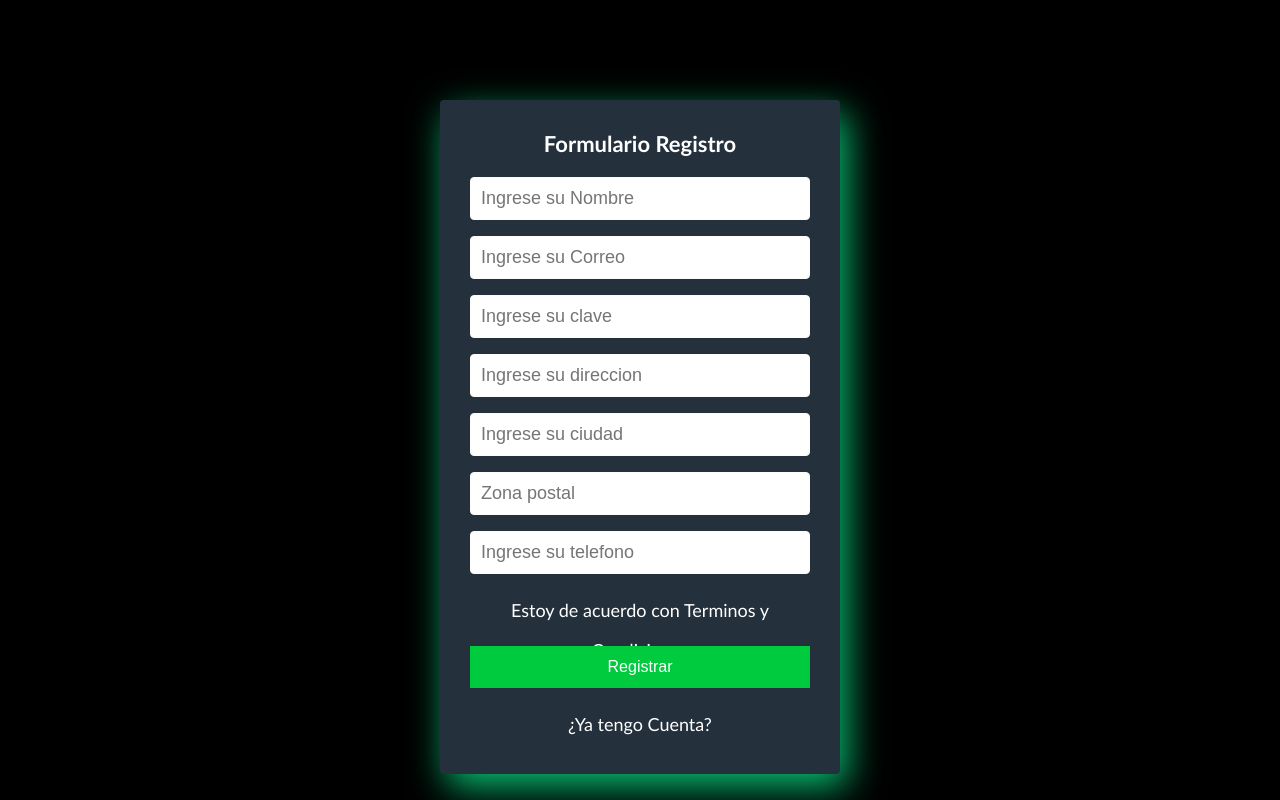
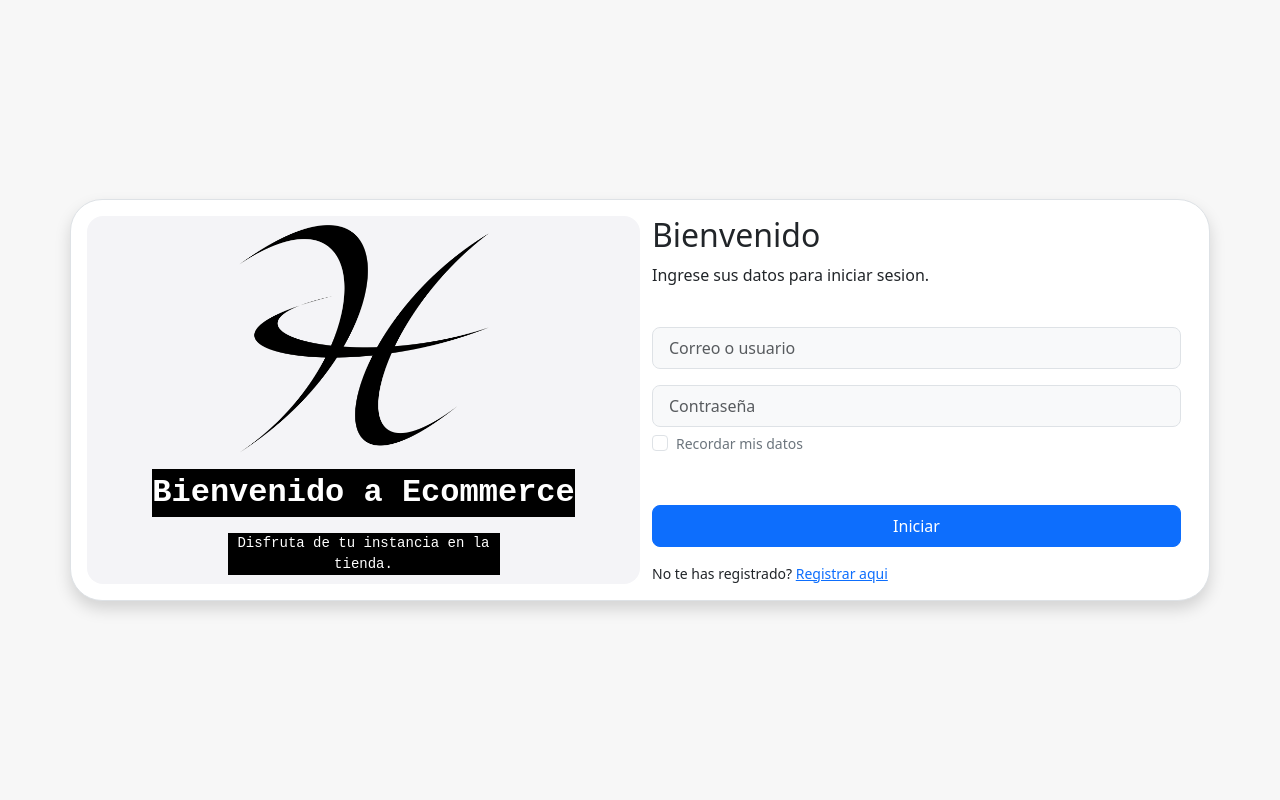
Before and after one commit to Mams117/FronEndEcomerce, a plain HTML site: page Front/login.html in a window 1280 px wide. Drawn offline with nearby package versions, Linux system fonts and the light colour scheme.

Commit message:
actualizacion login

```diff
--- a/Front/login.html
+++ b/Front/login.html
@@ -4,24 +4,57 @@
     <meta charset="UTF-8">
     <meta http-equiv="X-UA-Compatible" content="IE=edge">
     <meta name="viewport" content="width=device-width, initial-scale=1.0">
-    <link rel="stylesheet" href="stylo.css">
-    <title>Registro</title>
+    <link href="https://cdn.jsdelivr.net/npm/bootstrap@5.3.0-alpha3/dist/css/bootstrap.min.css" rel="stylesheet" integrity="sha384-KK94CHFLLe+nY2dmCWGMq91rCGa5gtU4mk92HdvYe+M/SXH301p5ILy+dN9+nJOZ" crossorigin="anonymous">
+    <title>Document</title>
 </head>
-<body>
-    <section class="form-register">
-        <h4>Formulario Registro</h4>
-        <input class="controls" type="text" name="nombres" id="nombre" placeholder="Ingrese su Nombre">
-        <input class="controls" type="email" name="correo" id="correo" placeholder="Ingrese su Correo">
-        <input class="controls" type="password" name="clave" id="clave" placeholder="Ingrese su clave">
-        <input class="controls" type="text" name="direccion" id="direccion" placeholder="Ingrese su direccion">
-        <input class="controls" type="text" name="ciudad" id="ciudad" placeholder="Ingrese su ciudad">
-        <input class="controls" type="text" name="zonaPostal" id="zonaPostal" placeholder="Zona postal">
-        <input class="controls" type="text" name="telefono" id="telefono" placeholder="Ingrese su telefono">
-        <p>Estoy de acuerdo con <a href="#">Terminos y Condiciones</a></p>
-        <input class="botons" type="submit" value="Registrar">
-        <p><a href="#">¿Ya tengo Cuenta?</a></p>
-      </section>
+<body style="background-color: rgb(247, 247, 247);">
 
+    <div class="container d-flex justify-content-center align-items-center min-vh-100">
 
+           <div class="row border rounded-5 p-3 bg-white shadow box-area">
+
+           <div class="col-md-6 rounded-4 d-flex justify-content-center align-items-center flex-column left-box" style="background: #f4f4f7;">
+               <div class="featured-image mb-3">
+                <img src="/imagenes/R.png" class="img-fluid" style="width: 250px;">
+               </div>
+               <p class="text-white fs-2" style="font-family: 'Courier New', Courier, monospace; font-weight: 600; background-color: black;">Bienvenido a  Ecommerce</p>
+               <small class="text-white text-wrap text-center" style="width: 17rem;font-family: 'Courier New', Courier, monospace; background-color: black;">Disfruta de tu instancia en la tienda.</small>
+           </div>
+        <!-------------------- ------ Right Box ---------------------------->
+
+           <div class="col-md-6 right-box">
+              <div class="row align-items-center">
+                    <div class="header-text mb-4">
+                         <h2>Bienvenido <!DOCTYPE html></h2>
+                         <p>Ingrese sus datos para iniciar sesion.</p>
+                    </div>
+                    <div class="input-group mb-3">
+                        <input type="text" class="form-control form-control-lg bg-light fs-6" placeholder="Correo o usuario">
+                    </div>
+                    <div class="input-group mb-1">
+                        <input type="password" class="form-control form-control-lg bg-light fs-6" placeholder="Contraseña">
+                    </div>
+                    <div class="input-group mb-5 d-flex justify-content-between">
+                        <div class="form-check">
+                            <input type="checkbox" class="form-check-input" id="formCheck">
+                            <label for="formCheck" class="form-check-label text-secondary"><small>Recordar mis datos</small></label>
+                        </div>
+
+                    </div>
+                    <div class="input-group mb-3">
+                        <button class="btn btn-lg btn-primary w-100 fs-6">Iniciar</button>
+                    </div>
+                    <!-- <div class="input-group mb-3">
+                        <button class="btn btn-lg btn-light w-100 fs-6"><img src="images/google.png" style="width:20px" class="me-2"><small>Sign In with Google</small></button>
+                    </div> -->
+                    <div class="row">
+                        <small>No te has registrado? <a href="registro.html">Registrar aqui</a></small>
+                    </div>
+              </div>
+           </div>
+          </div>
+        </div>
+
+        <script src="https://cdn.jsdelivr.net/npm/bootstrap@5.3.0-alpha3/dist/js/bootstrap.bundle.min.js" integrity="sha384-ENjdO4Dr2bkBIFxQpeoTz1HIcje39Wm4jDKdf19U8gI4ddQ3GYNS7NTKfAdVQSZe" crossorigin="anonymous"></script>
 </body>
 </html>
--- a/Front/main.js
+++ b/Front/main.js
@@ -5,6 +5,6 @@ fetch(url_Api)
 .then((res)=>{
     console.log(res)
     for (let index = 0; index < res.length; index++) {
-        document.write(res[index].nombre)
+      const cardBody=element
     }
 })
--- a/Front/stylo.css
+++ b/Front/stylo.css
@@ -5,7 +5,7 @@
   }
 
   body {
-    background-color: black;
+    background-color: rgb(255, 255, 255);
     background-image: url('');
   }
 
```
Also changed, not shown: Front/index.html (+3 -0 lines), Front/registro.html (added, +27 -0 lines), Front/imagenes/R.png (added).
